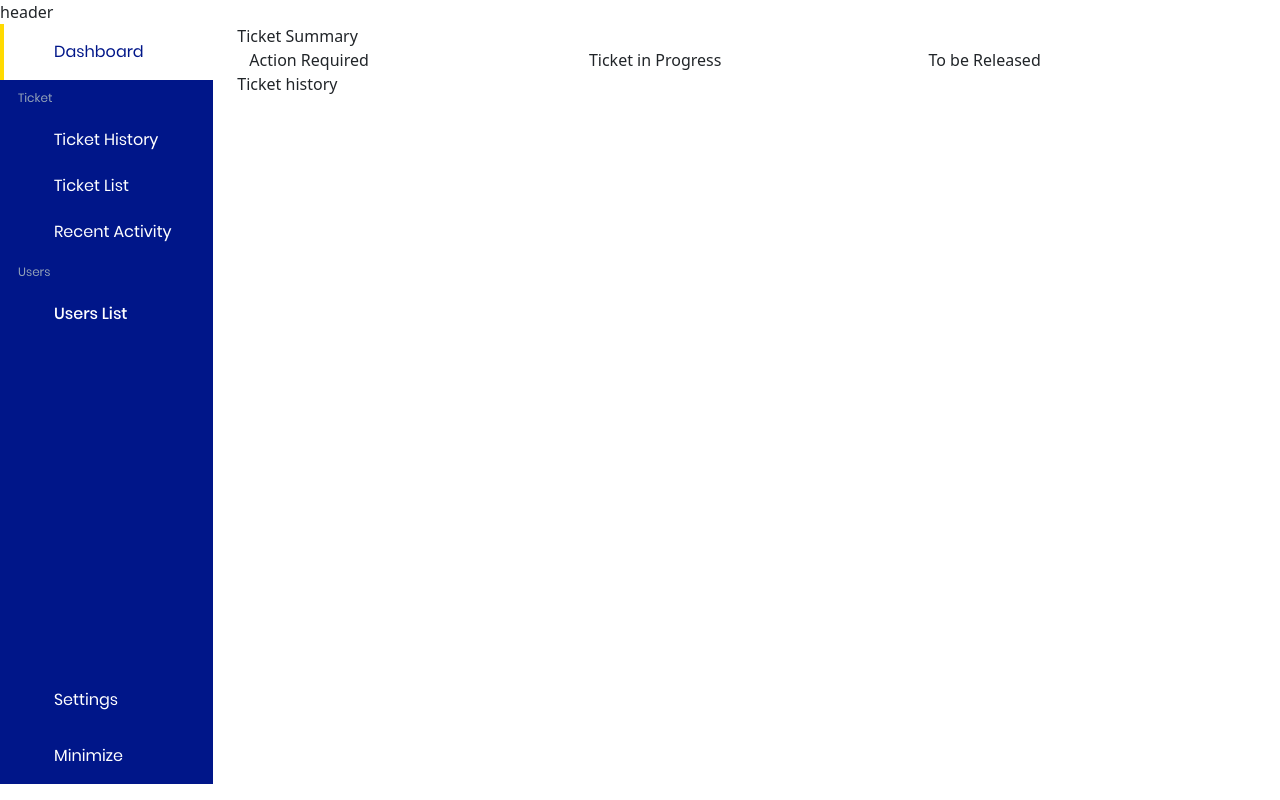
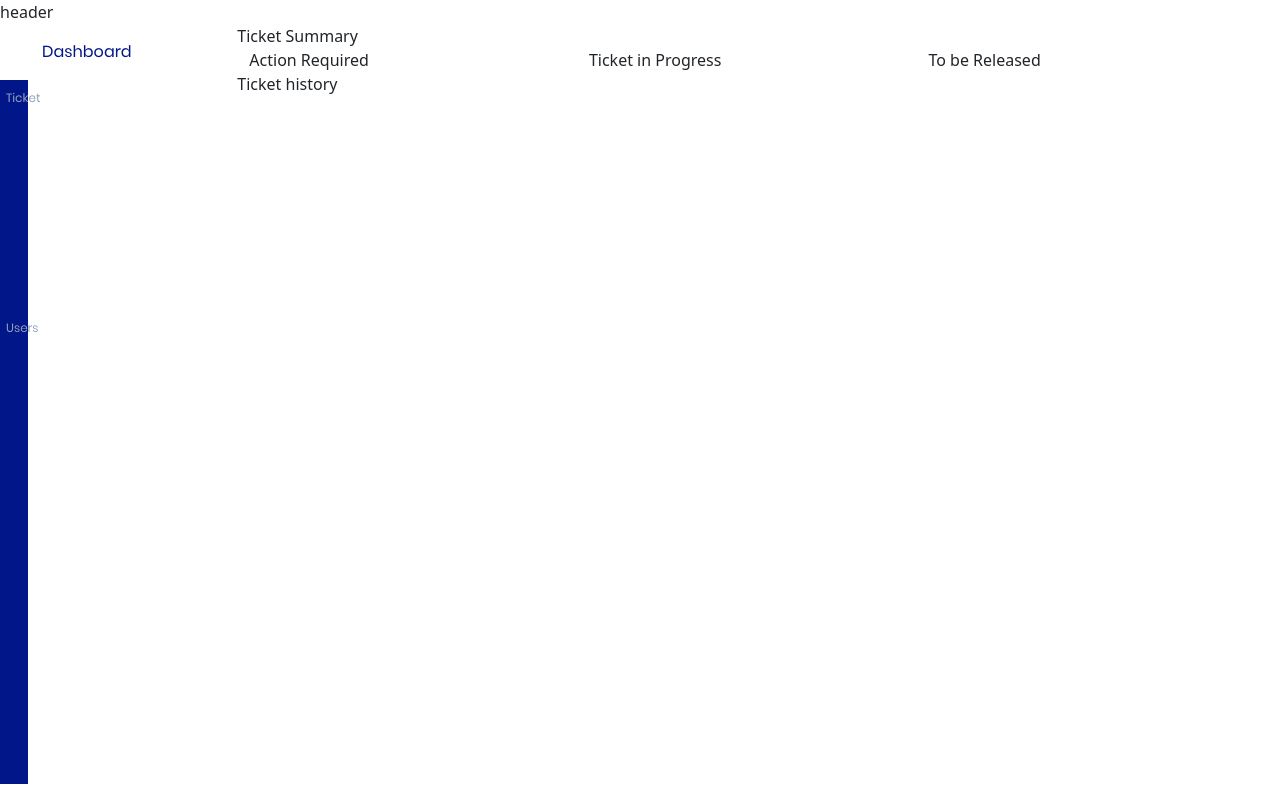
Before and after one commit to TatyanaDev/Ticket_management_system, a React (Create React App) app: page /dashboard in a window 1280 px wide. Built offline with nearby package versions, Linux system fonts and the light colour scheme; some icons are missing.

Commit message:
Fix component Sidebar

```diff
--- a/src/Components/Common/Sidebar/index.jsx
+++ b/src/Components/Common/Sidebar/index.jsx
@@ -10,6 +10,8 @@ export default function Sidebar() {
   const [minimize, setMinimize] = useState(false);
 
   return (
+    <Row>
+      <Col sm={2} md={2} lg={2} xl={2} xxl={2} className={style.wrapper_sidebar}>
         <Container className={cn(style.container_sidebar, ` ${minimize && style.container_sidebar_min}`)}>
           <Nav defaultActiveKey='/dashboard' className='flex-column'>
             <NavItem content='Dashboard' icon='bx:bx-home' href='/dashboard' minimize={minimize} padding={style.dash_sett_link} />
@@ -38,5 +40,7 @@ export default function Sidebar() {
             </Col>
           </Container>
         </Container>
+      </Col>
+    </Row>
   );
 }
--- a/src/Components/Common/Sidebar/styles.module.css
+++ b/src/Components/Common/Sidebar/styles.module.css
@@ -1,3 +1,7 @@
+.wrapper_sidebar {
+  padding: 0;
+}
+
 .container_sidebar {
   background-color: var(--primary-color);
   justify-content: space-between;
```
Lines whose indentation alone changed are shown as unchanged.
